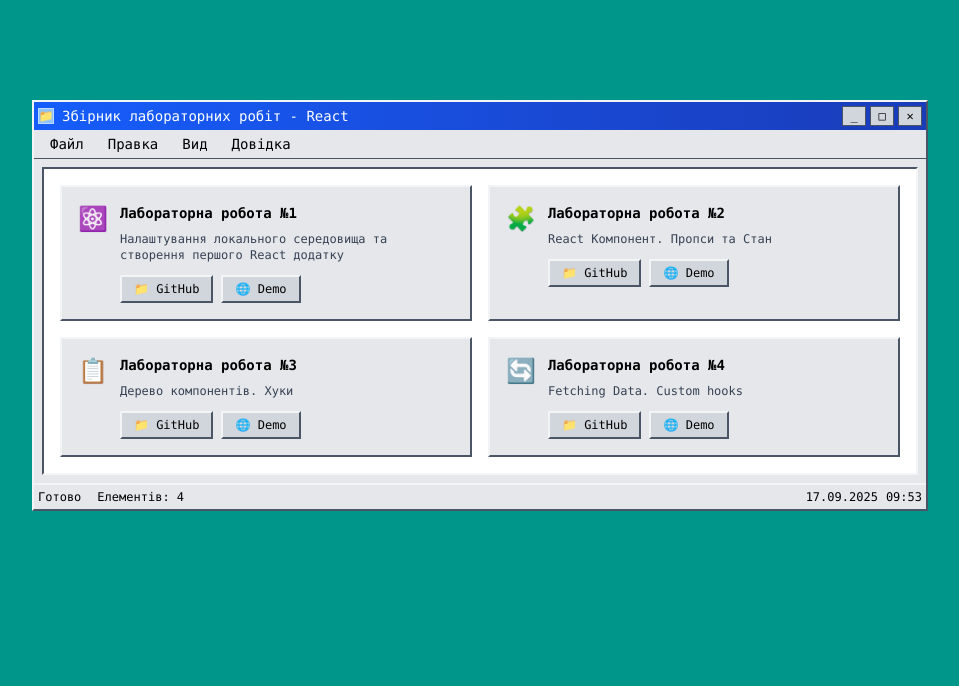
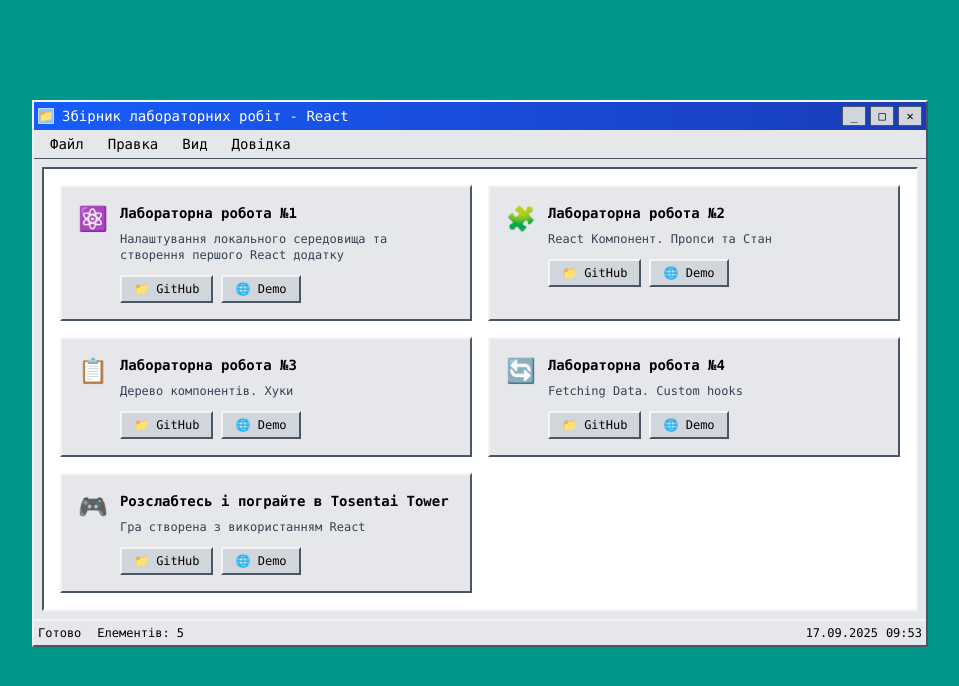
Before and after one commit to tosentai/react_lab_collection, a React (Vite) app: page / in a window 1280 px wide. Shown: the top 686 px of the page, without its empty margins (68-1027 px from the left). Built offline with nearby package versions, Linux system fonts and the light colour scheme.

Commit message:
Chill game

```diff
--- a/src/data/labs.js
+++ b/src/data/labs.js
@@ -32,4 +32,12 @@
         vercelUrl: "https://react-lab4-ruddy.vercel.app/",
         icon: "🔄",
     },
+    {
+        id: 999,
+        title: "Розслабтесь і пограйте в Tosentai Tower",
+        description: "Гра створена з використанням React",
+        githubUrl: "https://github.com/tosentai/tosentai_tower",
+        vercelUrl: "https://tosentai-tower.vercel.app/",
+        icon: "🎮",
+    },
 ];
```
